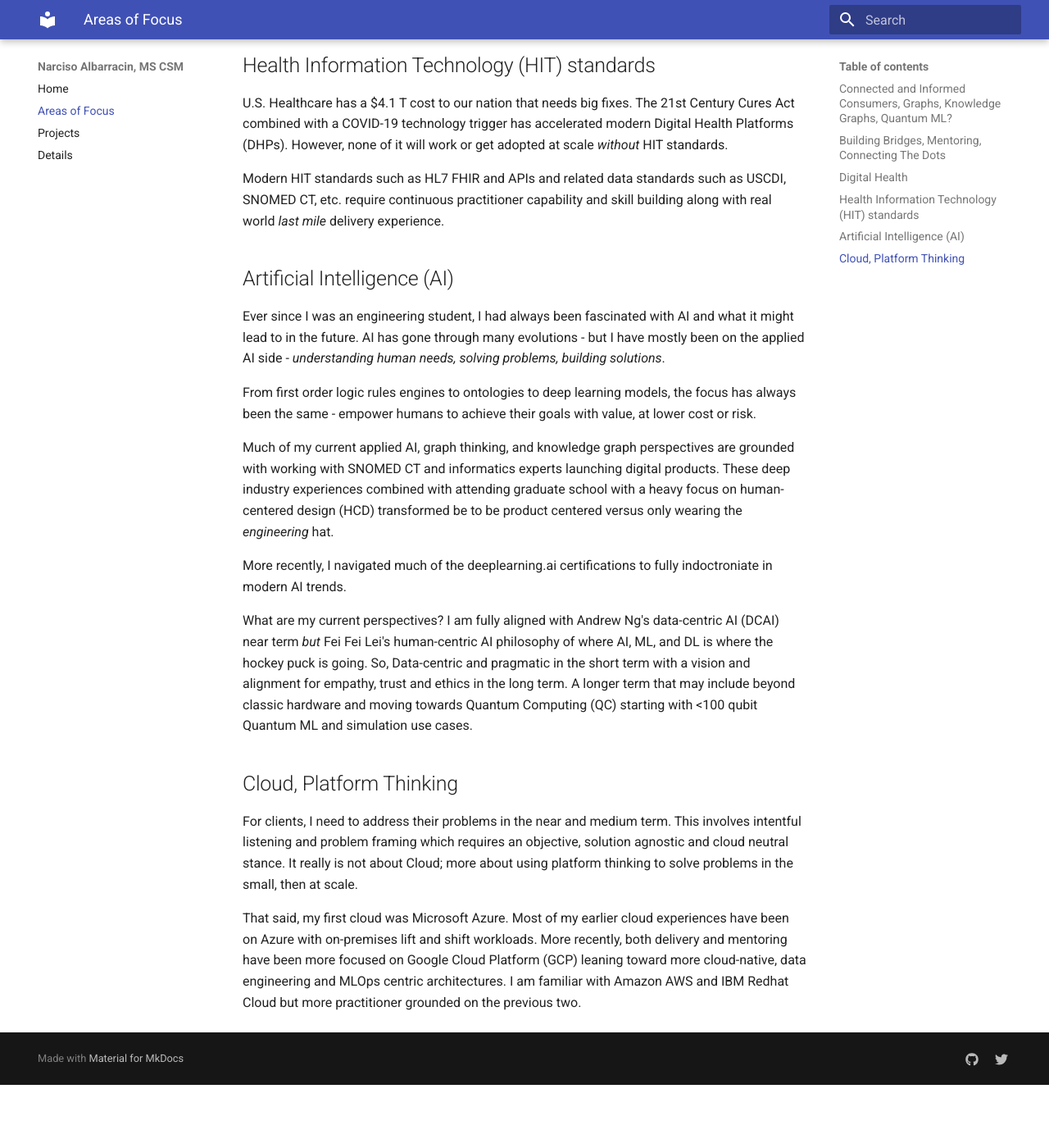
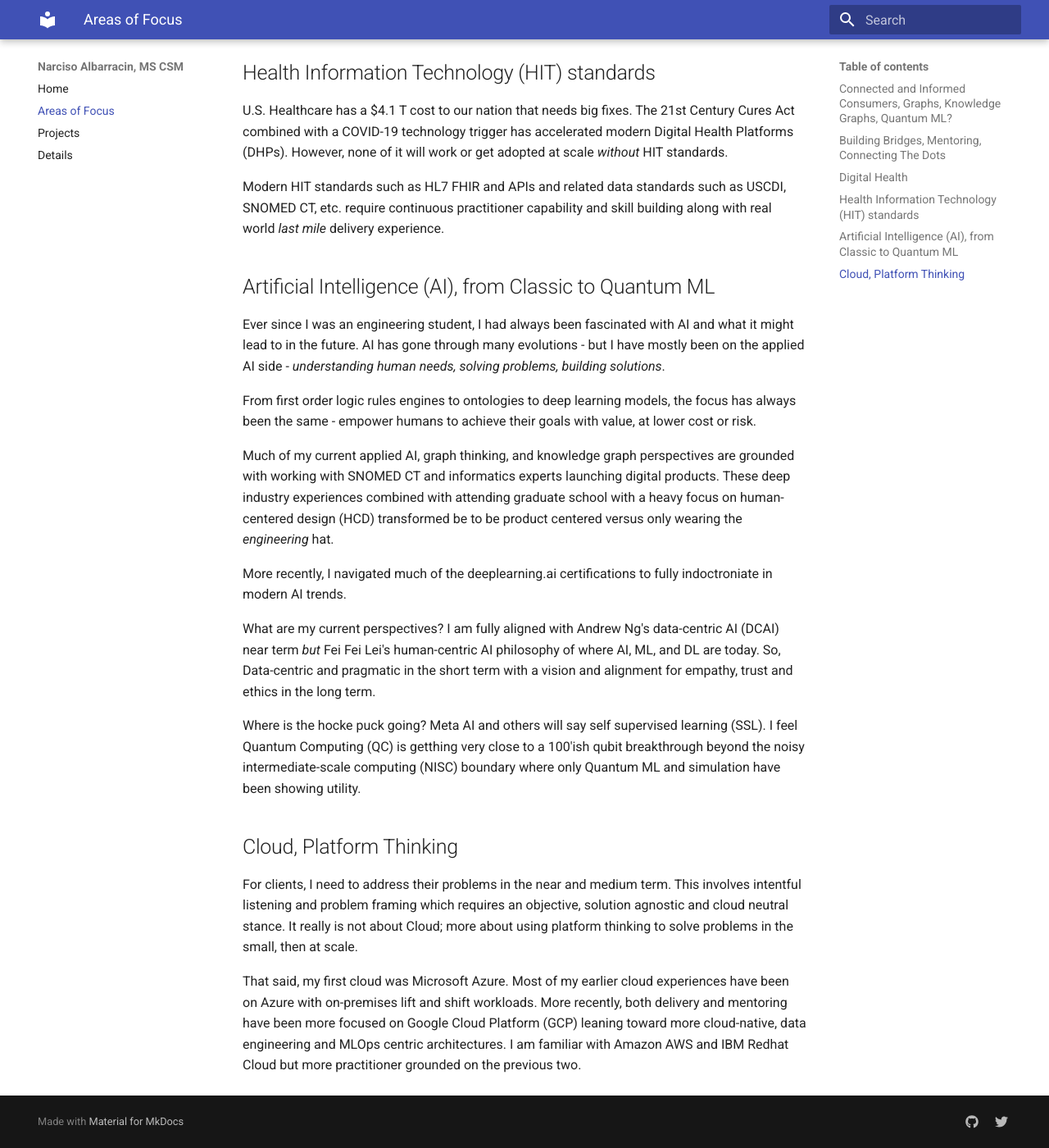
Before and after one commit to nalbarr/portfolio, an MkDocs documentation site: the page built from docs/areas.md, in a window 1280 px wide and 1400 px high, scrolled down 1269 px. Shown: the whole window at 82% size. Built offline with MkDocs 1.6.1 and Material for MkDocs 9.7.7, drawn with Linux system fonts in a browser that asks for light colours; before the commit the page ends 2592 px from its top, so only the background shows below that; some of the changed text lies outside the part shown.

Commit message:
Update areas.md

```diff
--- a/docs/areas.md
+++ b/docs/areas.md
@@ -11,9 +11,8 @@
 
 As a remote caregiver of the U.S.  Healthcare system, *I ask myself* - we often never have the right information accessible, available, and connected to make decisions.  Most of the time we as a *product consumers* are not empowered to solve the problem in front of us.
 
-I believe digital platforms powered by modern graph platforms, knowledge graphs, Cloud and AI can get us all closer to the desired product experience.
+I believe digital platforms powered by modern graph platforms, knowledge graphs, Cloud and AI can get us all closer to the desired product experience.  These these platform and experiences will use existing Cloud innovation but are trending to next generation capabilities such as Quantum Computing (QC).  Already Quantum ML is finding use within simulation.  The same approach used to accelerated COVID-19 vaccine discovery.
 
-We are already entering a time where Quantum Computing (QC) has announced early innovation stories for Quantum ML/Simulation.
 
 ## Building Bridges, Mentoring, Connecting The Dots
 I *love* interdisciplinary teams.  For me, this where all the great ideas and innovation magic happen.  Once you have been part of a team like that - you never want to let the feeling go and always are looking to make it happen again.  This involves a lot of *bridge building* to connect customers, problems, specific needs and cleverly match resources and solutions to business models that can sustain them.
@@ -30,7 +29,7 @@
 
 Modern HIT standards such as HL7 FHIR and APIs and related data standards such as USCDI, SNOMED CT, etc. require continuous practitioner capability and skill building along with real world *last mile* delivery experience.
 
-## Artificial Intelligence (AI)
+## Artificial Intelligence (AI), from Classic to Quantum ML
 Ever since I was an engineering student, I had always been fascinated with AI and what it might lead to in the future.  AI has gone through many evolutions - but I have mostly been on the applied AI side - *understanding human needs, solving problems, building solutions*.
 
 From first order logic rules engines to ontologies to deep learning models, the focus has always been the same - empower humans to achieve their goals with value, at lower cost or risk.
@@ -39,7 +38,9 @@
 
 More recently, I navigated much of the deeplearning.ai certifications to fully indoctroniate in modern AI trends.
 
-What are my current perspectives?  I am fully aligned with Andrew Ng's data-centric AI (DCAI) near term *but* Fei Fei Lei's human-centric AI philosophy of where AI, ML, and DL is where the hockey puck is going.  So, Data-centric and pragmatic in the short term with a vision and alignment for empathy, trust and ethics in the long term.  A longer term that may include beyond classic hardware and moving towards Quantum Computing (QC) starting with <100 qubit Quantum ML and simulation use cases.
+What are my current perspectives?  I am fully aligned with Andrew Ng's data-centric AI (DCAI) near term *but* Fei Fei Lei's human-centric AI philosophy of where AI, ML, and DL are today.  So, Data-centric and pragmatic in the short term with a vision and alignment for empathy, trust and ethics in the long term.
+
+Where is the hocke puck going?  Meta AI and others will say self supervised learning (SSL).  I feel Quantum Computing (QC) is getthing very close to a 100'ish qubit breakthrough beyond the noisy intermediate-scale computing (NISC) boundary where only Quantum ML and simulation have been showing utility.
 
 ## Cloud, Platform Thinking
 For clients, I need to address their problems in the near and medium term.  This involves intentful listening and problem framing which requires an objective, solution agnostic and cloud neutral stance.  It really is not about Cloud; more about using platform thinking to solve problems in the small, then at scale.
```
